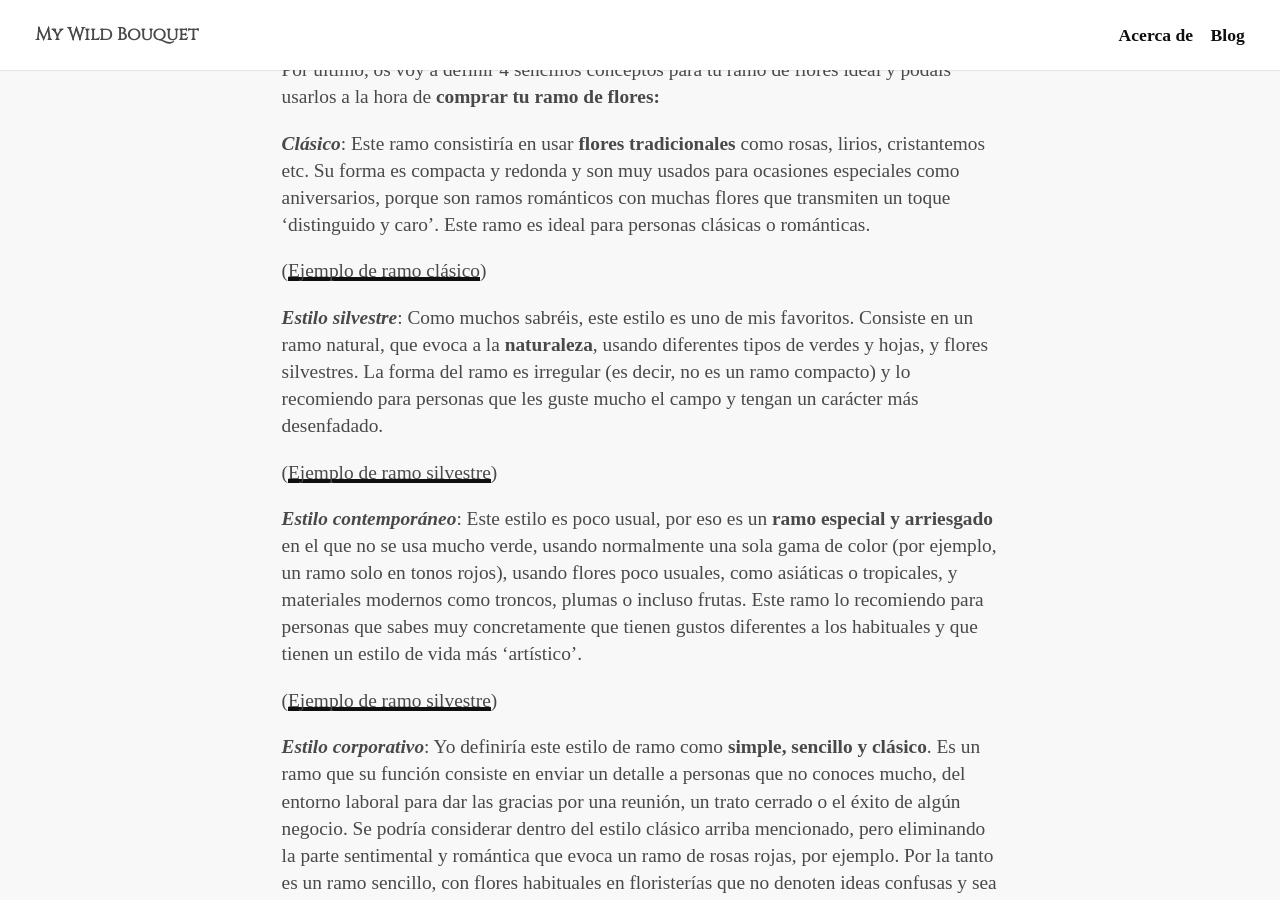
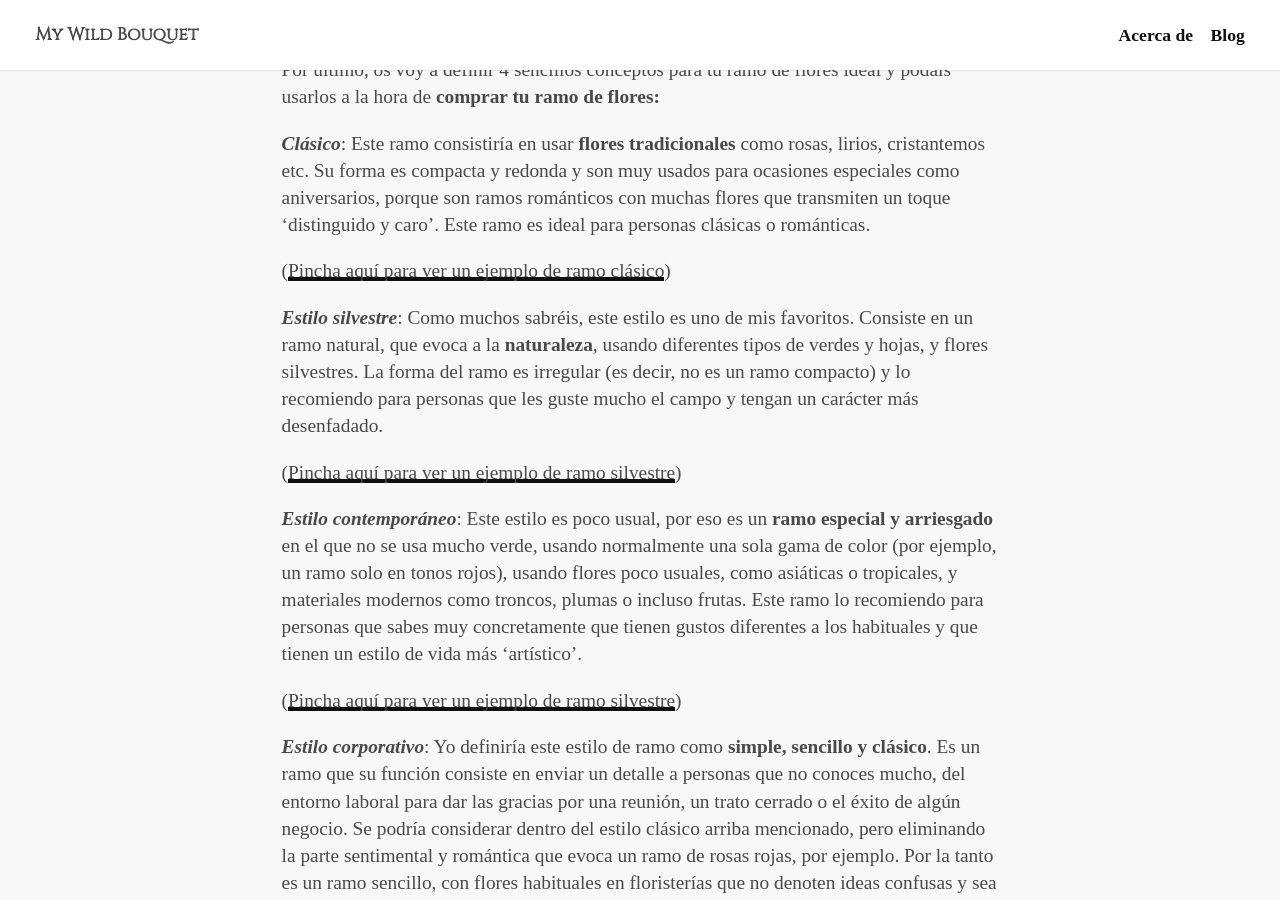
Before and after one commit to keyvanakbary/ramosilvestre.com, a Jekyll site: the page built from src/_posts/2018-02-05-estilos-de-ramos-de-flores.md, in a window 1280 px wide and 900 px high, scrolled down 2210 px. Built offline with Jekyll 4.4.1, drawn with Linux system fonts in a browser that asks for light colours; some web fonts are replaced; some of the changed text lies outside the part shown.

Commit message:
Update 2018-02-05-estilos-de-ramos-de-flores.md

```diff
--- a/src/_posts/2018-02-05-estilos-de-ramos-de-flores.md
+++ b/src/_posts/2018-02-05-estilos-de-ramos-de-flores.md
@@ -36,20 +36,25 @@ Por último, os voy a definir 4 sencillos conceptos para tu ramo de flores ideal
 
 _**Clásico**_: Este ramo consistiría en usar **flores tradicionales** como rosas, lirios, cristantemos etc. Su forma es compacta y redonda y son muy usados para ocasiones especiales como aniversarios, porque son ramos románticos con muchas flores que transmiten un toque 'distinguido y caro'. Este ramo es ideal para personas clásicas o románticas.
 
-([Ejemplo de ramo clásico](https://www.instagram.com/p/BGzLTpkG4kc/?taken-by=mywildbouquet))
+([Pincha aquí para ver un ejemplo de ramo clásico](https://www.instagram.com/p/BGzLTpkG4kc/?taken-by=mywildbouquet))
+
 
 
 _**Estilo silvestre**_: Como muchos sabréis, este estilo es uno de mis favoritos. Consiste en un ramo natural, que evoca a la **naturaleza**, usando diferentes tipos de verdes y hojas, y flores silvestres. La forma del ramo es irregular (es decir, no es un ramo compacto) y lo recomiendo para personas que les guste mucho el campo y tengan un carácter más desenfadado.
 
-([Ejemplo de ramo silvestre](https://www.instagram.com/p/BLthZTghdSq/?taken-by=mywildbouquet))
+([Pincha aquí para ver un ejemplo de ramo silvestre](https://www.instagram.com/p/BLthZTghdSq/?taken-by=mywildbouquet))
+
 
 
 _**Estilo contemporáneo**_: Este estilo es poco usual, por eso es un **ramo especial y arriesgado** en el que no se usa mucho verde, usando normalmente una sola gama de color (por ejemplo, un ramo solo en tonos rojos), usando flores poco usuales, como asiáticas o tropicales, y materiales modernos como troncos, plumas o incluso frutas. Este ramo lo recomiendo para personas que sabes muy concretamente que tienen gustos diferentes a los habituales y que tienen un estilo de vida más 'artístico'.
 
-([Ejemplo de ramo silvestre](https://www.instagram.com/p/_CrnJpm4rv/?taken-by=mywildbouquet))
+([Pincha aquí para ver un ejemplo de ramo silvestre](https://www.instagram.com/p/_CrnJpm4rv/?taken-by=mywildbouquet))
+
 
 
 _**Estilo corporativo**_: Yo definiría este estilo de ramo como **simple, sencillo y clásico**. Es un ramo que su función consiste en enviar un detalle  a personas que no conoces mucho, del entorno laboral para dar las gracias por una reunión, un trato cerrado o el éxito de algún negocio. Se podría considerar dentro del estilo clásico arriba mencionado, pero eliminando la parte sentimental y romántica que evoca un ramo de rosas rojas, por ejemplo. Por la tanto es un ramo sencillo, con flores habituales en floristerías que no denoten ideas confusas y sea bonito, perfecto para un regalo. Este puede ser **el más difícil de hacer**, por lo tanto dile a tu florista que quieres un ramo corporativo y deja en sus manos la decisión de elegir las flores, él sabrá que hacer.
+
+([Pincha aquí para ver un ejemplo de ramo corporativo](https://www.instagram.com/p/BM3aq1SBBUr/?taken-by=mywildbouquet))
 
 
 
```
